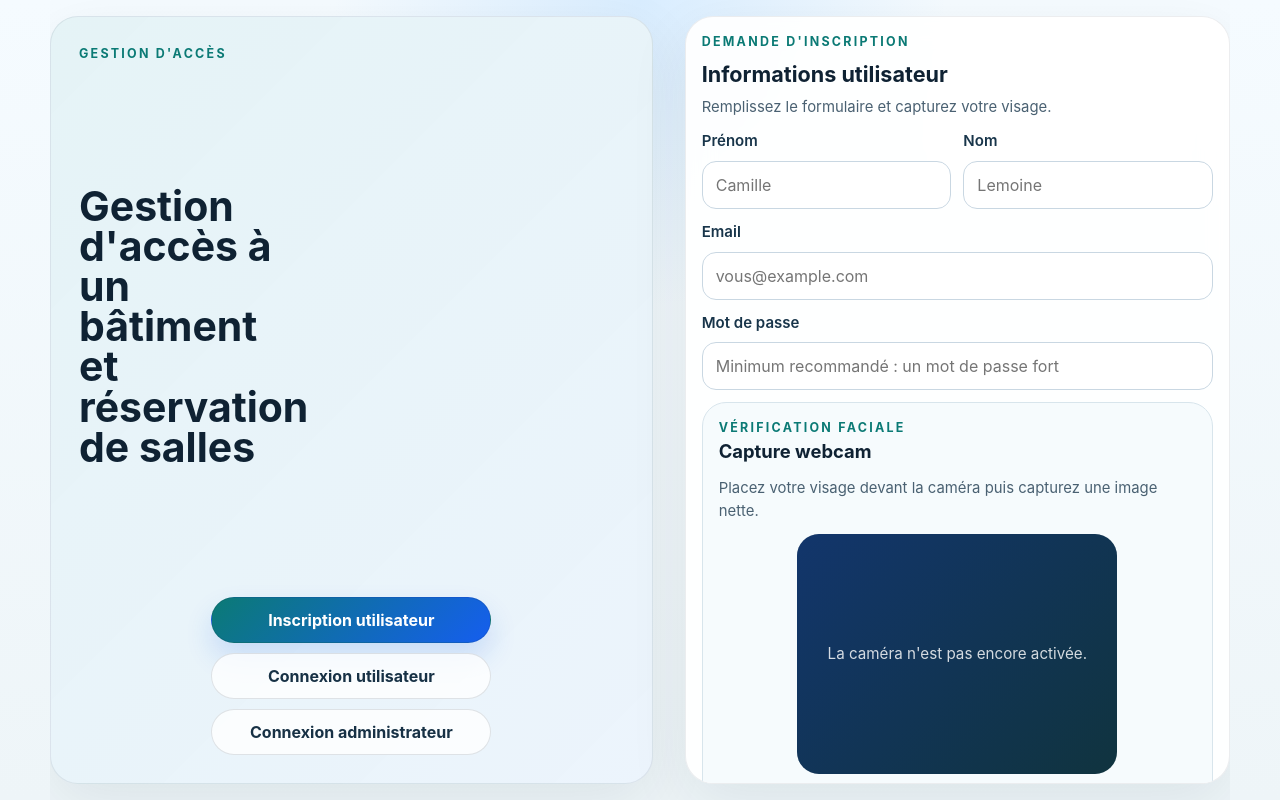
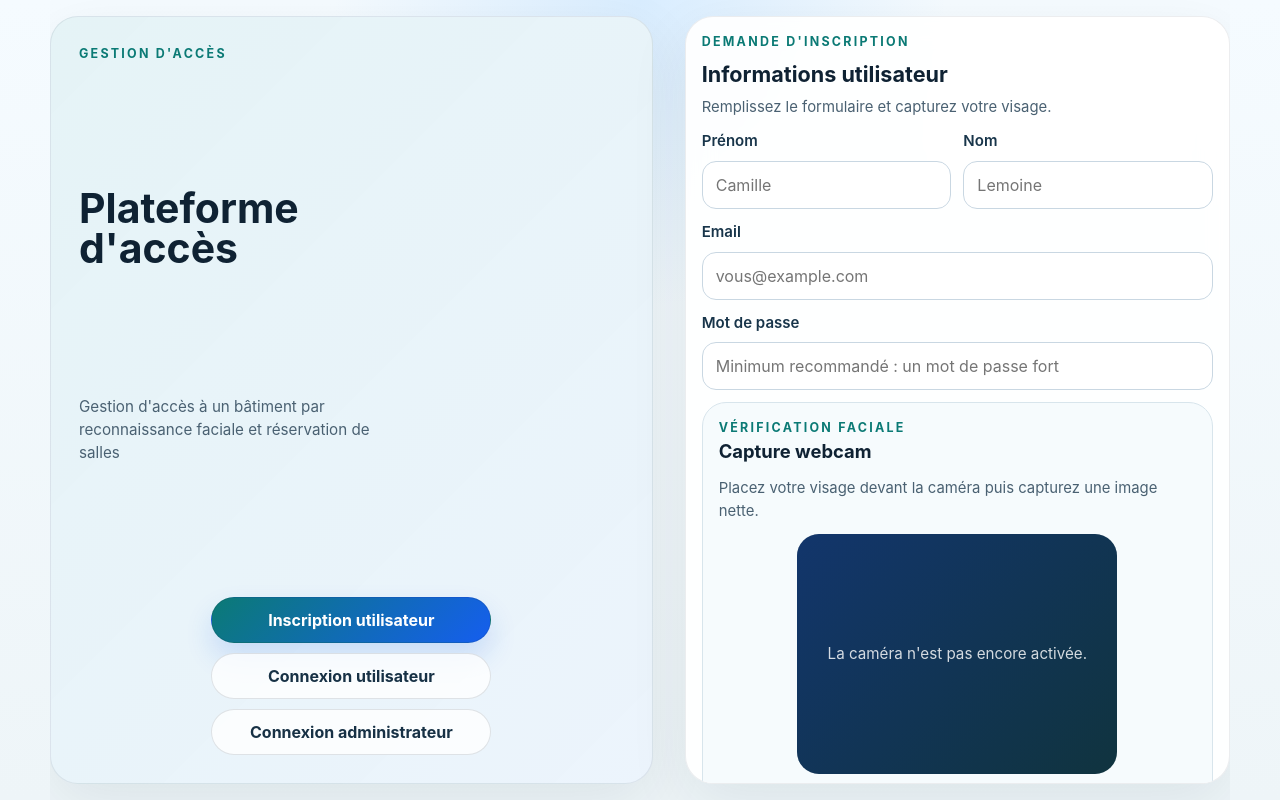
Before and after one commit to Josiane5618/MutwarekaziJosiane_Tfe_ApplicationWeb_2026, a React app in the folder frontend/: page / in a window 1280 px wide. Built offline with nearby package versions, Linux system fonts and the light colour scheme; no server answers; the HTML template or start-up script is replaced by a standard one.

Commit message:
ajoute un sous-titre a l'accueil

```diff
--- a/frontend/src/App.jsx
+++ b/frontend/src/App.jsx
@@ -11,7 +11,10 @@ function App() {
     <main className={`register-page view-${view}`}>
       <section className="register-hero">
         <p className="eyebrow">Gestion d'accès</p>
-        <h1>Gestion d'accès à un bâtiment et réservation de salles</h1>
+        <h1>Plateforme d'accès</h1>
+        <p className="hero-copy">
+          Gestion d'accès à un bâtiment par reconnaissance faciale et réservation de salles
+        </p>
 
         <div className="hero-tabs" aria-label="Navigation principale">
           <button
```
